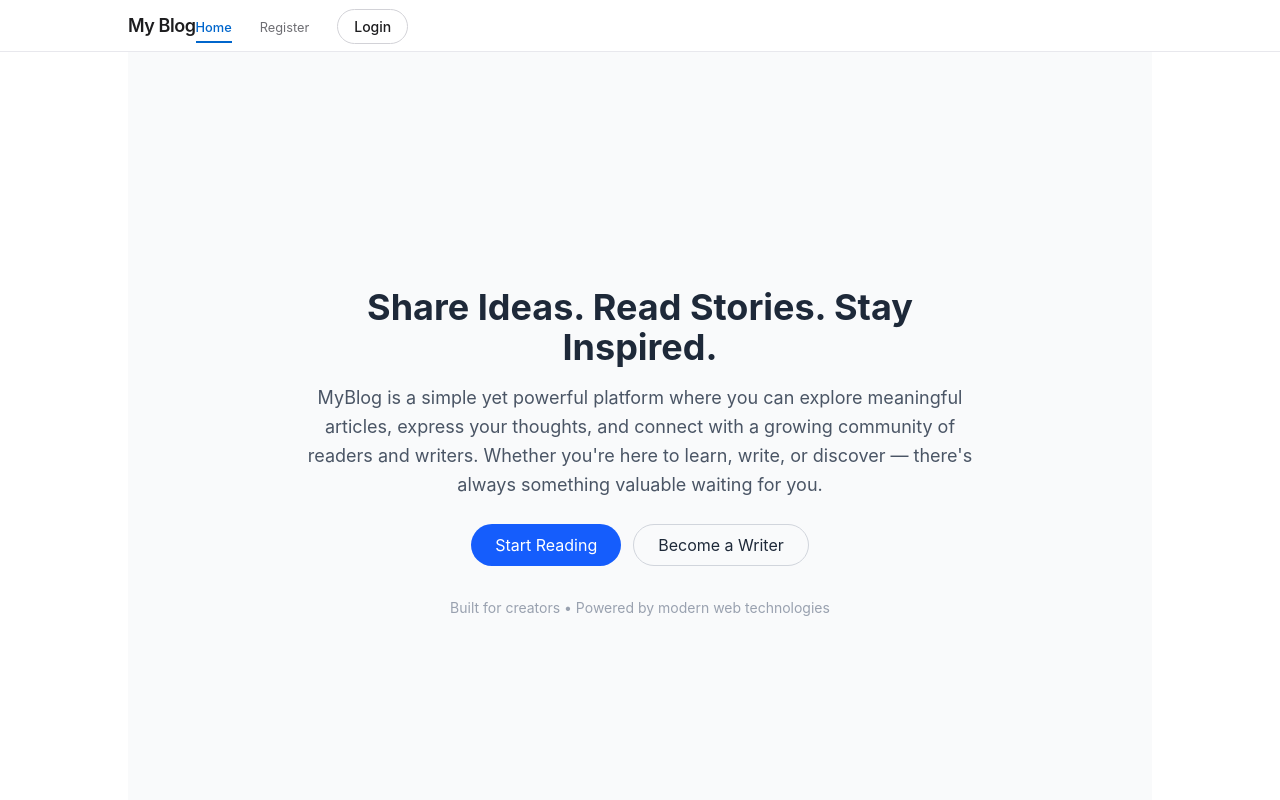
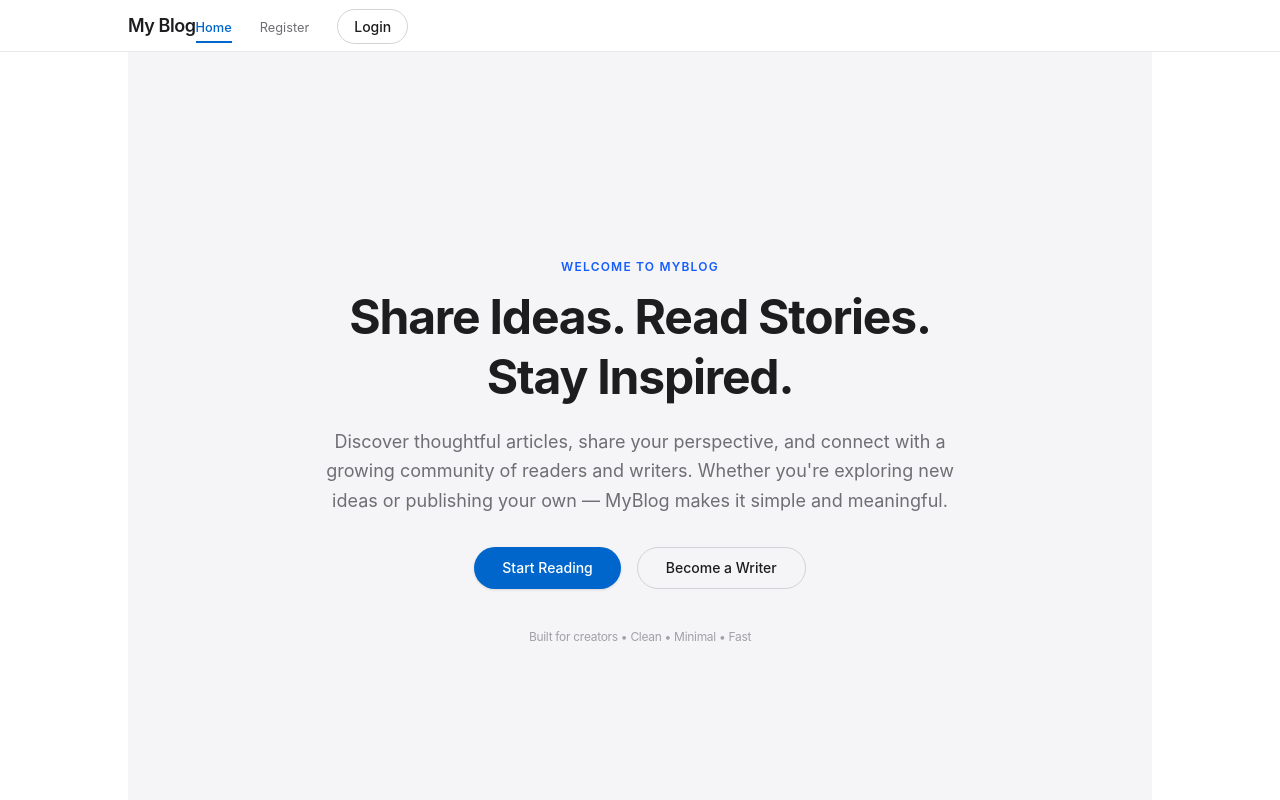
Before and after one commit to skmdsadiq1607/BlogAppProject, a React app in the folder Frontend/: page / in a window 1280 px wide. Shown: the top 800 px of the page. Built offline with nearby package versions, Linux system fonts and the light colour scheme; no server answers; the HTML template or start-up script is replaced by a standard one.

Commit message:
Update Home.jsx

```diff
--- a/Frontend/src/components/Home.jsx
+++ b/Frontend/src/components/Home.jsx
@@ -2,38 +2,46 @@ import React from "react";
 
 function Home() {
   return (
-    <div className="min-h-screen flex items-center justify-center bg-gray-50 px-4">
+    <div className="min-h-screen flex items-center justify-center bg-[#f5f5f7] px-4">
 
       <div className="text-center max-w-2xl">
 
-        <h1 className="text-2xl sm:text-3xl md:text-4xl font-bold text-gray-800 mb-4">
+        {/* SMALL TAG */}
+        <p className="text-xs tracking-widest text-blue-600 font-semibold mb-3 uppercase">
+          Welcome to MyBlog
+        </p>
+
+        {/* TITLE */}
+        <h1 className="text-3xl sm:text-4xl md:text-5xl font-bold text-[#1d1d1f] mb-5 leading-tight tracking-tight">
           Share Ideas. Read Stories. Stay Inspired.
         </h1>
 
-        <p className="text-sm sm:text-base md:text-lg text-gray-600 leading-relaxed">
-          MyBlog is a simple yet powerful platform where you can explore meaningful articles,
-          express your thoughts, and connect with a growing community of readers and writers.
-          Whether you're here to learn, write, or discover — there's always something valuable waiting for you.
+        {/* DESCRIPTION */}
+        <p className="text-sm sm:text-base md:text-lg text-[#6e6e73] leading-relaxed">
+          Discover thoughtful articles, share your perspective, and connect with a
+          growing community of readers and writers. Whether you're exploring new
+          ideas or publishing your own — MyBlog makes it simple and meaningful.
         </p>
 
-        <div className="mt-6 flex flex-col sm:flex-row gap-3 justify-center">
+        {/* BUTTONS */}
+        <div className="mt-8 flex flex-col sm:flex-row gap-4 justify-center">
 
-          <button className="bg-blue-600 text-white px-6 py-2 rounded-full hover:bg-blue-700 transition">
+          <button className="bg-[#0066cc] text-white px-7 py-2.5 rounded-full text-sm font-medium hover:bg-[#004499] transition shadow-sm">
             Start Reading
           </button>
 
-          <button className="border border-gray-300 text-gray-800 px-6 py-2 rounded-full hover:bg-gray-100 transition">
+          <button className="border border-[#d2d2d7] text-[#1d1d1f] px-7 py-2.5 rounded-full text-sm font-medium hover:bg-white transition">
             Become a Writer
           </button>
 
         </div>
 
-        <p className="mt-8 text-xs sm:text-sm text-gray-400">
-          Built for creators • Powered by modern web technologies
+        {/* FOOT NOTE */}
+        <p className="mt-10 text-xs text-[#a1a1a6] tracking-tight">
+          Built for creators • Clean • Minimal • Fast
         </p>
 
       </div>
-
     </div>
   );
 }
```
